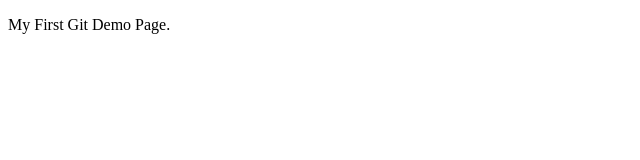
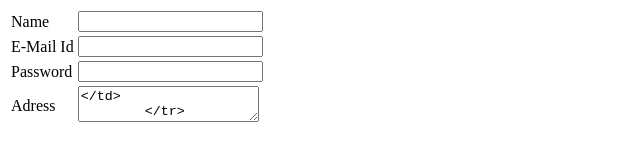
Before and after one commit to Bha108jain/Basic_Html, a plain HTML site: page Day_1/index.html in a window 1280 px wide. Shown: the whole page, without its empty margins (0-640 px from the left). Drawn offline with Linux system fonts and the light colour scheme.

Commit message:
third commit

```diff
--- a/Day_1/index.html
+++ b/Day_1/index.html
@@ -4,8 +4,36 @@
     <meta charset="UTF-8">
     <meta name="viewport" content="width=device-width, initial-scale=1.0">
     <title>Document</title>
+    <link rel="stylesheet" href="style.css">
 </head>
 <body>
-    <p>My First Git Demo Page.</p>
+   <table>
+    <form action="" method="post">
+        <tr>
+            <td>Name</td>
+            <td><input type="text" name="t1"></td>
+        </tr>
+
+        <tr>
+            <td>E-Mail Id</td>
+            <td><input type="email" name="t2" id="Em"></td>
+        </tr>
+
+        <tr>
+            <td>Password</td>
+            <td><input type="password" name="t3" id="pd"></td>
+        </tr>
+
+        <tr>
+            <td>Adress</td>
+            <td><textarea name="t1" id="ta"></td>
+        </tr>
+
+        <tr>
+            <td>Branch</td>
+            <td>CSE<input type="radio" name="t5"> CSE-DS <input type="radio" name="t5"></td>
+        </tr>
+    </form>
+   </table>
 </body>
 </html>
```
